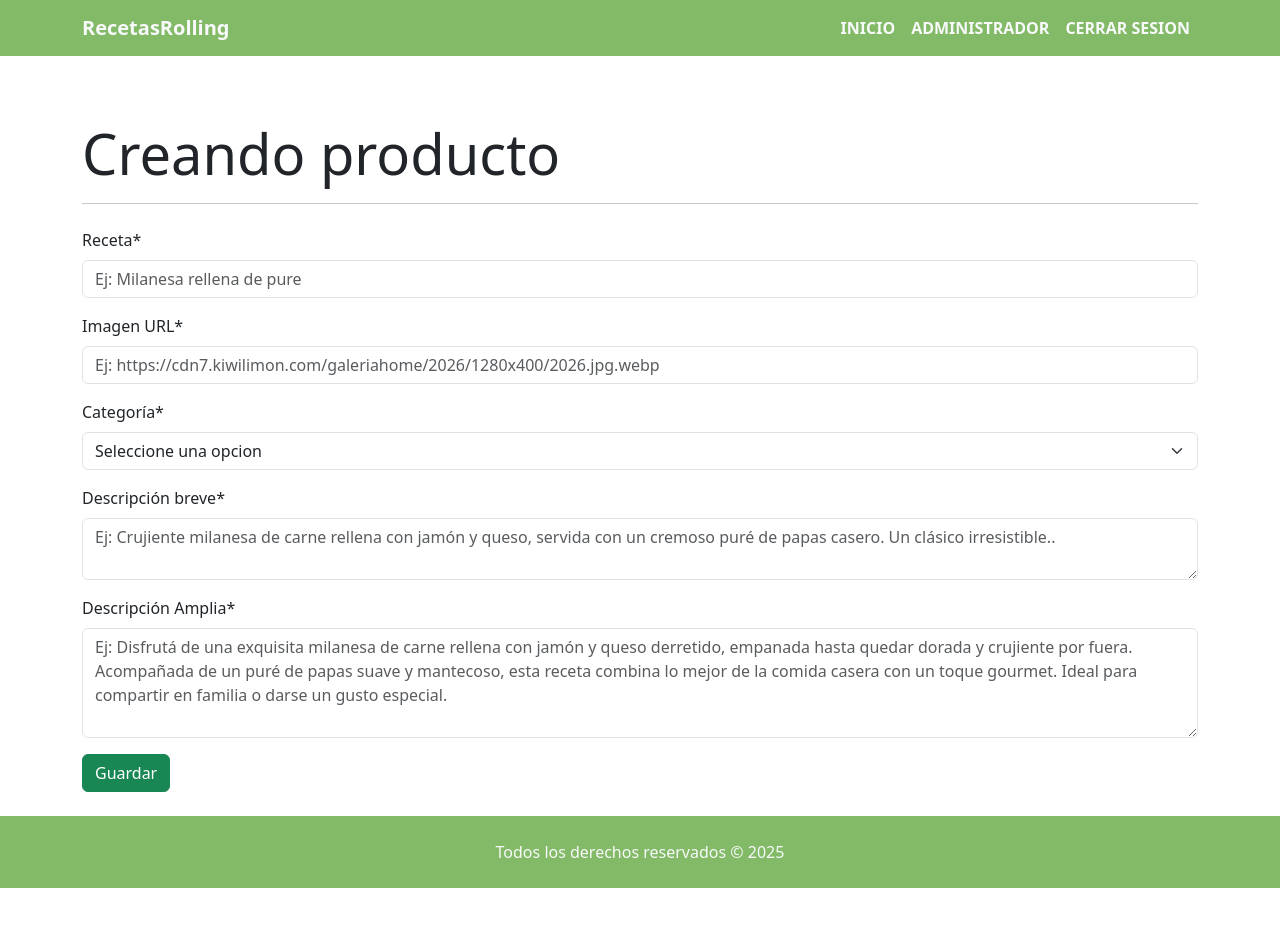
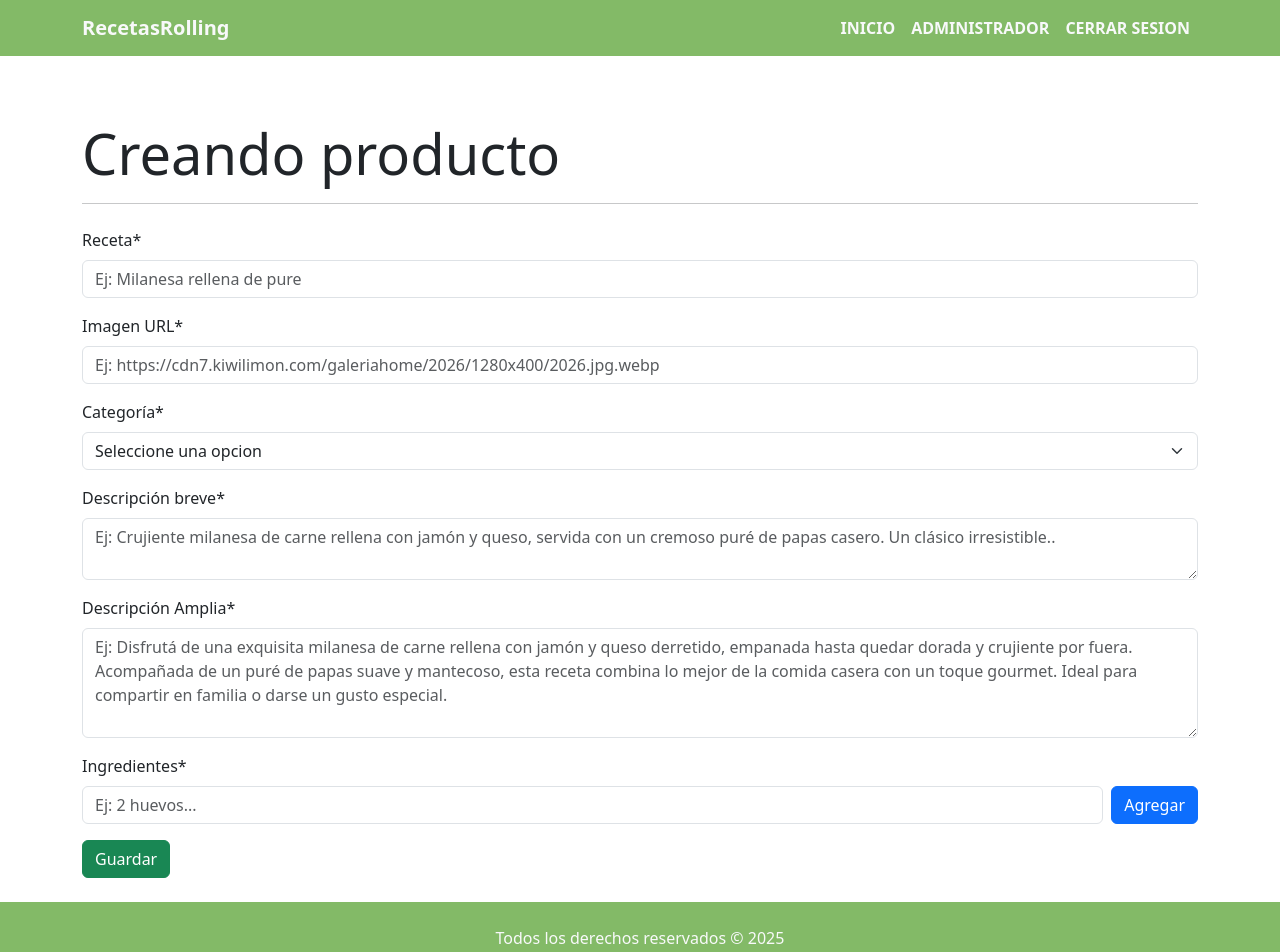
Before and after one commit to TucuNacho/blog_recetas, a React (Vite) app: page /administrador/crear in a window 1280 px wide. Shown: the top 952 px of the page. Before the commit the page ends 888 px from the top, so only its background shows below. Built offline with nearby package versions, Linux system fonts and the light colour scheme; sample sign-in values are in the browser's storage.

Commit message:
agregue la funcion para agregar ingredientes

```diff
--- a/src/pages/productos/FormularioProducto.jsx
+++ b/src/pages/productos/FormularioProducto.jsx
@@ -1,56 +1,71 @@
 import { Form, Button } from "react-bootstrap";
 import { useForm } from "react-hook-form";
 import Swal from "sweetalert2";
-import { useEffect } from "react";
+import { useEffect, useState } from "react";
 import { useParams, useNavigate } from "react-router";
-
-const FormularioProducto = ({agregarReceta, editarReceta, titulo, recetaEditada}) => {
+import IngredientesForm from "./IngredientesForm";
+const FormularioProducto = ({
+  agregarReceta,
+  editarReceta,
+  titulo,
+  recetaEditada
+}) => {
+  const [cargado, setCargado] = useState(false);
+  const [ingredientes, setIngredientes] = useState([]);
   const {
     register,
     handleSubmit,
+    setValue,
     reset,
-    setValue,
     formState: { errors },
   } = useForm();
-  const {id} = useParams()
+  const { id } = useParams();
   const navigator = useNavigate();
-  useEffect(()=>{
-    console.log("Valor de titulo:", titulo); // ← Agregá esto
-    console.log("ID desde params:", id);
-    if(titulo === "Editando Receta"){
-      const recetaEditar= editarReceta(id)
-      setValue("nombreReceta", recetaEditar.nombreProducto);
-      setValue("imagen", recetaEditar.imagen)
-      setValue("categoria", recetaEditar.categoria)
+  useEffect(() => {
+    if (titulo === "Editando Receta" && !cargado) {
+      const recetaEditar = editarReceta(id);
+      setValue("nombreReceta", recetaEditar.nombreReceta);
+      setValue("imagen", recetaEditar.imagen);
+      setValue("categoria", recetaEditar.categoria);
       setValue("descripcion_breve", recetaEditar.descripcion_breve);
       setValue("descripcion_amplia", recetaEditar.descripcion_amplia);
+      setIngredientes(recetaEditar.ingredientes || []);
+      setCargado(true)
     }
-  },[])
-  const agregarRecetas=(receta)=>{
-    if(titulo === "Creando producto"){
-       if(agregarReceta(receta)){
+  }, [titulo, id, editarReceta, setValue, setIngredientes]);
+  const agregarRecetas = (receta) => {
+    const recetaConIngredientes ={
+      ...receta,
+      ingredientes,
+    }
+    if (titulo === "Creando producto") {
+    reset()
+    setIngredientes([])
+      if (agregarReceta(recetaConIngredientes)) {
         Swal.fire({
           title: "Producto creado!",
 
-        text:  `La ${receta.nombreReceta} fue creada correctamente!`,
+          text: `La ${receta.nombreReceta} fue creada correctamente!`,
 
           icon: "success",
+        }).then(() => {
+          reset()
+          setIngredientes([])
+          navigator("/administrador");
         });
-      //resetear el formulario
-      reset();
       }
-    }else {
-      if(recetaEditada(id, receta)){
+    } else {
+      if (recetaEditada(id, recetaConIngredientes)) {
         Swal.fire({
           title: "Producto editado!",
           text: `La receta ${receta.nombreReceta} fue editada correctamente!`,
           icon: "success",
-        }).then(()=>{
+        }).then(() => {
           navigator("/administrador");
-        })
+        });
       }
     }
-    }
+  };
 
   return (
     <section className="container mainSection">
@@ -59,17 +74,19 @@ const {
       <Form className="my-4" onSubmit={handleSubmit(agregarRecetas)}>
         <Form.Group className="mb-3" controlId="formNombreProdcuto">
           <Form.Label>Receta*</Form.Label>
-          <Form.Control type="text" placeholder="Ej: Milanesa rellena de pure"
-          {...register("nombreReceta",{
-            required:"El nombre de la receta es obligatorio",
+          <Form.Control
+            type="text"
+            placeholder="Ej: Milanesa rellena de pure"
+            {...register("nombreReceta", {
+              required: "El nombre de la receta es obligatorio",
               minLength: {
                 value: 3,
                 message: "El nombre debe tener al menos 3 caracteres",
               },
-            maxLength:{
+              maxLength: {
                 value: 50,
                 message: "El nombre no puede tener más de 50 caracteres",
-            }
+              },
             })}
           />
           <Form.Text className="text-danger">
@@ -82,12 +99,14 @@ const {
           <Form.Control
             type="text"
             placeholder="Ej: https://cdn7.kiwilimon.com/galeriahome/2026/1280x400/2026.jpg.webp"
-            {...register("imagen",{
+            {...register("imagen", {
               required: "La URL de la imagen es obligatoria",
               pattern: {
-                value: /^(https?:\/\/)?([\da-z\.-]+)\.([a-z\.]{2,6})([\/\w \.-]*)*\/?(\.(jpg|jpeg|png|webp))$/,
-                message: "Debe ser una URL válida de imagen (jpg, jpeg, png, webp)",
-              }
+                value:
+                  /^(https?:\/\/)?([\da-z\.-]+)\.([a-z\.]{2,6})([\/\w \.-]*)*\/?(\.(jpg|jpeg|png|webp))$/,
+                message:
+                  "Debe ser una URL válida de imagen (jpg, jpeg, png, webp)",
+              },
             })}
           />
           <Form.Text className="text-danger">
@@ -120,16 +139,18 @@ const {
             type="text"
             placeholder="Ej: Crujiente milanesa de carne rellena con jamón y queso, servida con un cremoso puré de papas casero. Un clásico irresistible.."
             as="textarea"
-            {...register("descripcion_breve",{
+            {...register("descripcion_breve", {
               required: "La descripción breve es obligatoria",
               minLength: {
                 value: 5,
-                message: "La descripción breve debe tener al menos 5 caracteres",
+                message:
+                  "La descripción breve debe tener al menos 5 caracteres",
               },
               maxLength: {
                 value: 100,
-                message: "La descripción breve no puede tener más de 100 caracteres",
-              }
+                message:
+                  "La descripción breve no puede tener más de 100 caracteres",
+              },
             })}
           />
           <Form.Text className="text-danger">
@@ -144,16 +165,18 @@ const {
             placeholder="Ej: Disfrutá de una exquisita milanesa de carne rellena con jamón y queso derretido, empanada hasta quedar dorada y crujiente por fuera. Acompañada de un puré de papas suave y mantecoso, esta receta combina lo mejor de la comida casera con un toque gourmet. Ideal para compartir en familia o darse un gusto especial."
             as="textarea"
             rows={4}
-           {...register("descripcion_amplia",{
+            {...register("descripcion_amplia", {
               required: "La descripción amplia es obligatoria",
               minLength: {
                 value: 10,
-              message: "La descripción amplia debe tener al menos 10 caracteres",
+                message:
+                  "La descripción amplia debe tener al menos 10 caracteres",
               },
               maxLength: {
                 value: 500,
-              message: "La descripción amplia no puede tener más de 500 caracteres",
-            }
+                message:
+                  "La descripción amplia no puede tener más de 500 caracteres",
+              },
             })}
           />
           <Form.Text className="text-danger"></Form.Text>
@@ -161,6 +184,10 @@ const {
         <Form.Text className="text-danger">
           {errors.descripcion_amplia?.message}
         </Form.Text>
+        <IngredientesForm
+          ingredientes={ingredientes}
+          setIngredientes={setIngredientes}
+        ></IngredientesForm>
         <Button type="submit" variant="success">
           Guardar
         </Button>
--- /dev/null
+++ b/src/pages/productos/IngredientesForm.jsx
@@ -0,0 +1,52 @@
+import { useState } from "react";
+import { Form, Button } from "react-bootstrap";
+
+const IngredientesForm = ({ ingredientes, setIngredientes }) => {
+  const [ingrediente, setIngrediente] = useState("");
+
+  const agregarIngrediente = () => {
+    if (ingrediente.trim() !== "") {
+      setIngredientes([...ingredientes, ingrediente.trim()]);
+      setIngrediente("");
+    }
+  };
+
+  const eliminarIngrediente = (index) => {
+    setIngredientes(ingredientes.filter((_, i) => i !== index));
+  };
+
+  return (
+    <Form.Group className="mb-3" controlId="FormIngredientes">
+      <Form.Label>Ingredientes*</Form.Label>
+      <div className="d-flex">
+        <Form.Control
+          type="text"
+          placeholder="Ej: 2 huevos..."
+          value={ingrediente}
+          onChange={(e) => setIngrediente(e.target.value)}
+        />
+        <Button variant="primary" className="ms-2" onClick={agregarIngrediente}>
+          Agregar
+        </Button>
+      </div>
+
+      <ul className="mt-2">
+        {ingredientes.map((ing, index) => (
+          <li key={index}>
+            {ing}{" "}
+            <Button
+              variant="danger"
+              size="sm"
+              className="m-1"
+              onClick={() => eliminarIngrediente(index)}
+            >
+              X
+            </Button>
+          </li>
+        ))}
+      </ul>
+    </Form.Group>
+  );
+};
+
+export default IngredientesForm;
--- a/src/pages/productos/ItemProducto.jsx
+++ b/src/pages/productos/ItemProducto.jsx
@@ -21,44 +21,37 @@ const ItemProducto = ({ producto, fila, borrar }) => {
       cancelButtonText: "No, salir !",
     }).then((result) => {
       if (result.isConfirmed) {
-        Swal.fire({
-          title: "Producto eliminado!",
+        if (borrar(producto.id)) {
+          Swal.fire({
+            title: "Producto eliminado",
 
-          text: `El producto ${producto.nombreProducto} ha sido eliminado.`,
+            text: `El producto ${producto.nombreReceta} fue eliminado correctamente`,
 
-          icon: "success",
-        });
-      }
-      if (borrar(producto.id)) {
-        Swal.fire({
-          title: "Producto eliminado",
-
-          text: `El producto ${producto.nombreProducto} fue eliminado correctamente`,
-
-          icon: "success",
-        });
+            icon: "success",
+          });
       } else {
         Swal.fire({
           title: "Ocurrio un error",
 
-          text: `El producto ${producto.nombreProducto} no pudo ser eliminado.`,
+          text: `El producto ${producto.nombreReceta} no pudo ser eliminado.`,
 
           icon: "error",
         });
       }
+    }
     });
   };
   return (
     <tr>
       <td className="text-center">{fila}</td>
 
-      <td>{producto.nombreProducto}</td>
+      <td>{producto.nombreReceta}</td>
 
       <td className="text-center">
         <img
           src={producto.imagen}
           className="img-admin"
-          alt={producto.nombreProducto}
+          alt={producto.nombreReceta}
         ></img>
       </td>
 
```
Also changed, not shown: src/App.jsx (+20 -12 lines). Lines whose indentation alone changed are shown as unchanged.
